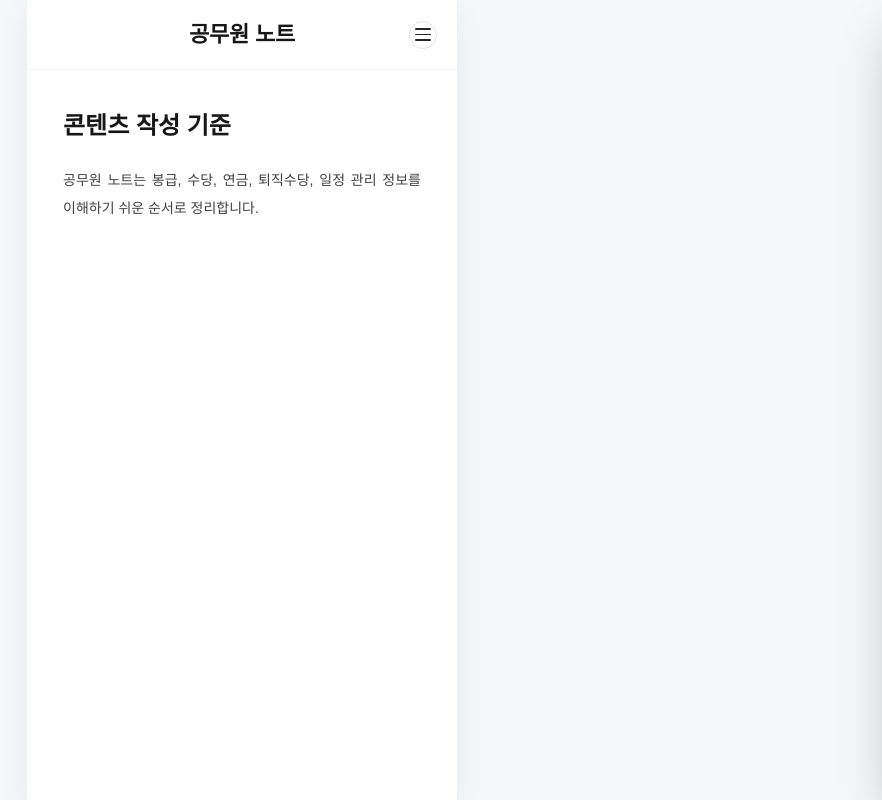
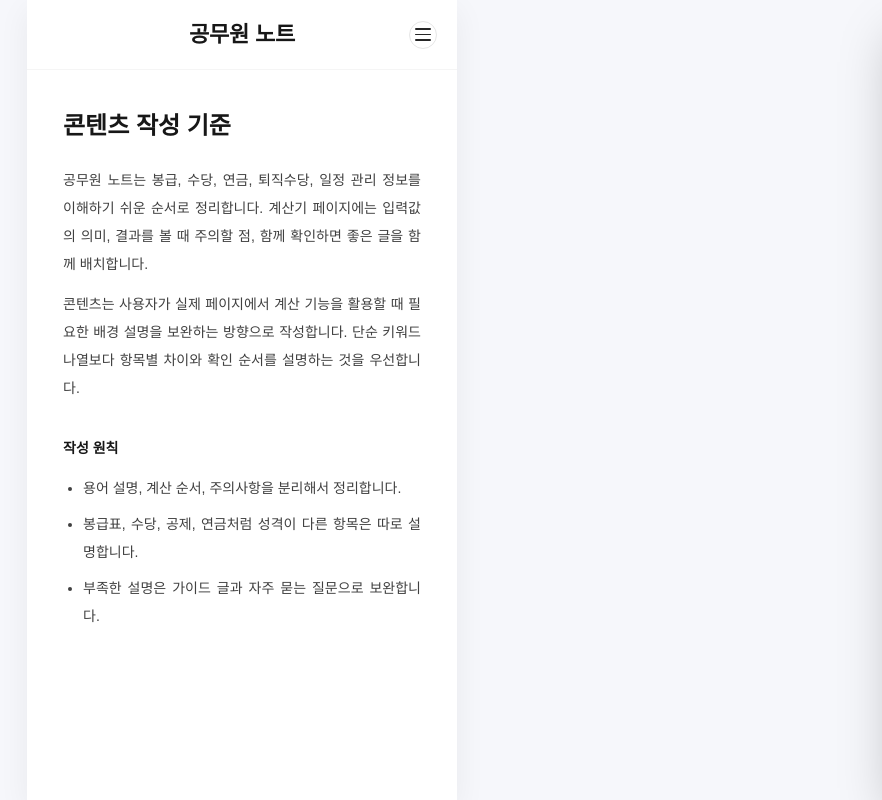
Before and after one commit to parkdaewoon/calculator, a Next.js app: page /editorial-policy in a window 1280 px wide. Shown: the whole page, without its empty margins (398-1280 px from the left). Built offline with nearby package versions, Linux system fonts and the light colour scheme; no server answers.

Commit message:
Expand editorial policy page

```diff
--- a/app/editorial-policy/page.tsx
+++ b/app/editorial-policy/page.tsx
@@ -2,7 +2,7 @@ import type { Metadata } from "next";
 
 export const metadata: Metadata = {
   title: "콘텐츠 작성 기준",
-  description: "공무원 노트의 콘텐츠 작성 기준을 안내합니다.",
+  description: "공무원 노트의 콘텐츠 작성 기준과 업데이트 방식을 안내합니다.",
   alternates: { canonical: "/editorial-policy" },
 };
 
@@ -10,9 +10,24 @@ export default function EditorialPolicyPage() {
   return (
     <main className="mx-auto max-w-3xl px-4 py-10 text-sm leading-7 text-neutral-700">
       <h1 className="mb-6 text-2xl font-bold text-neutral-900">콘텐츠 작성 기준</h1>
-      <p>
-        공무원 노트는 봉급, 수당, 연금, 퇴직수당, 일정 관리 정보를 이해하기 쉬운 순서로 정리합니다.
-      </p>
+      <section className="space-y-3">
+        <p>
+          공무원 노트는 봉급, 수당, 연금, 퇴직수당, 일정 관리 정보를 이해하기 쉬운 순서로 정리합니다.
+          계산기 페이지에는 입력값의 의미, 결과를 볼 때 주의할 점, 함께 확인하면 좋은 글을 함께 배치합니다.
+        </p>
+        <p>
+          콘텐츠는 사용자가 실제 페이지에서 계산 기능을 활용할 때 필요한 배경 설명을 보완하는 방향으로 작성합니다.
+          단순 키워드 나열보다 항목별 차이와 확인 순서를 설명하는 것을 우선합니다.
+        </p>
+      </section>
+      <section className="mt-8">
+        <h2 className="font-semibold text-neutral-900">작성 원칙</h2>
+        <ul className="mt-3 list-disc space-y-2 pl-5">
+          <li>용어 설명, 계산 순서, 주의사항을 분리해서 정리합니다.</li>
+          <li>봉급표, 수당, 공제, 연금처럼 성격이 다른 항목은 따로 설명합니다.</li>
+          <li>부족한 설명은 가이드 글과 자주 묻는 질문으로 보완합니다.</li>
+        </ul>
+      </section>
     </main>
   );
 }
```
